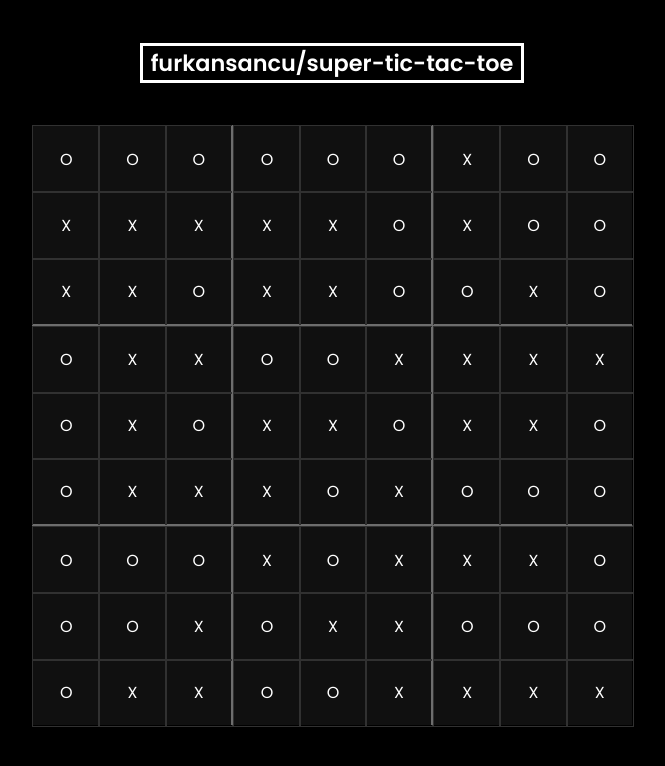
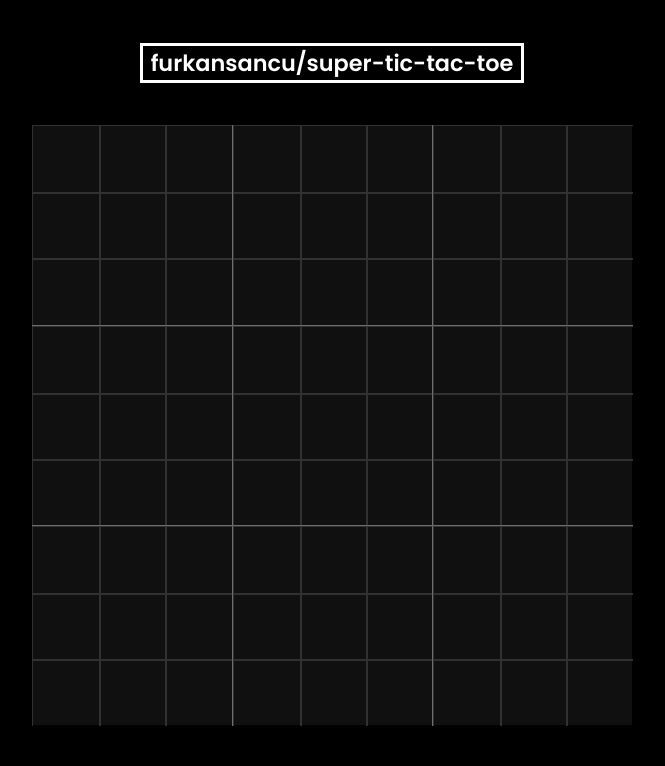
Before and after one commit to furkansancu/super-tic-tac-toe, a React (Create React App) app: page / in a window 1280 px wide. Shown: the top 766 px of the page, without its empty margins (308-973 px from the left). Built offline with nearby package versions, Linux system fonts and the light colour scheme.

Commit message:
added basic mechanics

```diff
--- a/src/components/Game/Game.module.scss
+++ b/src/components/Game/Game.module.scss
@@ -1,6 +1,23 @@
 .Game {
+    position: relative;
     aspect-ratio: 1/1;
     user-select: none;
-    display: grid;
     background-color: #101010;
+
+    &_TTTs {
+        display: grid;
+        width: 100%;
+        height: 100%;
+    }
+
+    &_Winner {
+        position: absolute;
+        left: 0;
+        top: 0;
+        display: flex;
+        justify-content: center;
+        align-items: center;
+        width: 100%;
+        height: 100%;
+    }
 }
--- a/src/components/Game/Game.tsx
+++ b/src/components/Game/Game.tsx
@@ -5,18 +5,55 @@ import styles from './Game.module.scss';
 import TTT from '../TTT/TTT';
 
 const tttCount = 9;
-const defaultGameState = new Array(tttCount).fill({active: true, winner: false, max: tttCount});
+let defaultGameState = new Array(tttCount).fill({}).map((x, i) => {
+  return {
+    index: i,
+    active: true,
+    winner: false,
+    max: tttCount,
+    tiles: new Array(tttCount).fill({value: null, active: true})
+  }
+});
 
 function Game() {
   const [gameStates, setGameStates] = useState(defaultGameState);
-  let games = gameStates.map((s, index) => <TTT index={index} a={s.active} w={s.winner} m={s.max} />);
+  const [winner, setWinner] = useState(false);
+  const [turn, setTurn] = useState(true);
+
+  const checkGame = () => {
+    const winningPosibilities = [
+        [1,2,3], [4,5,6], [7,8,9],
+        [1,4,7], [2,5,8], [3,6,9],
+        [1,5,9], [3,5,7],
+    ]
+
+    winningPosibilities.forEach(element => {
+      let values = element.map(i => gameStates[i - 1].winner);
+      if (values.includes(false)) return null;
+      if (arrayElementsEqual(values)) {
+        const newState = gameStates.map(value => {return {...value, active: false}});
+        setGameStates(newState);
+        setWinner(values[0]);
+      }
+    });
+  }
+
+  const arrayElementsEqual = (array: Array<any>) => new Set(array).size === 1;
+
+  let games = gameStates.map((x, i) => <TTT table={i} game={gameStates} setgame={setGameStates} turn={turn} setturn={setTurn} checkgame={checkGame} />);
 
   return (
-    <div className={styles.Game} style={{
-      gridTemplateColumns: `repeat(${Math.sqrt(tttCount)}, ${100 / Math.sqrt(tttCount)}%)`,
-      gridTemplateRows: `repeat(${Math.sqrt(tttCount)}, ${100 / Math.sqrt(tttCount)}%)`
+    <div className={styles.Game}>
+      <div className={styles.Game_TTTs} style={{
+        gridTemplateColumns: `repeat(${Math.sqrt(tttCount)}, ${100 / Math.sqrt(tttCount)}%)`,
+        gridTemplateRows: `repeat(${Math.sqrt(tttCount)}, ${100 / Math.sqrt(tttCount)}%)`,
+        opacity: winner === false ? 1 : 0.1
       }}>
-      {games}
+        {games}
+      </div>
+      <div className={styles.Game_Winner} style={{display: winner === false ? "none" : "flex"}}>
+        {winner} had won the game.
+      </div>
     </div>
   )
 }
--- a/src/components/TTT/TTT.module.scss
+++ b/src/components/TTT/TTT.module.scss
@@ -1,7 +1,30 @@
 .TTT {
-    display: grid;
+    position: relative;
     border: 1px solid #6d6d6d;
+    width: 100%;
+    height: 100%;
     resize: none;
+    overflow: hidden;
+
+    &_Tiles {
+        display: grid;
+        width: 100%;
+        height: 100%;
+        z-index: 10;
+    }
+
+    &_Winner {
+        position: absolute;
+        width: 100%;
+        height: 100%;
+        top: 0;
+        left: 0;
+        display: flex;
+        justify-content: center;
+        align-items: center;
+        font-size: 10em;
+        z-index: 20;
+    }
 }
 
 .noborderleft { border-left: none; }
--- a/src/components/TTT/TTT.tsx
+++ b/src/components/TTT/TTT.tsx
@@ -4,19 +4,36 @@ import TTTCell from '../TTTCell/TTTCell';
 function TTT (props: any) {
   let classnames = styles.TTT;
   const tileCount = 9;
-  let tiles = new Array(tileCount).fill({}).map((s, index) => <TTTCell i={index} m={s.max} a={props.a} />);
 
-  if (props.index % Math.sqrt(props.m) === 0) classnames += " " + styles.noborderleft;
-  if (props.index % Math.sqrt(props.m) === Math.sqrt(props.m) - 1) classnames += " " + styles.noborderright;
-  if (props.index < Math.sqrt(props.m)) classnames += " " + styles.nobordertop;
-  if (props.index >= props.m - Math.sqrt(props.m)) classnames += " " + styles.noborderbottom;
+  const winGame = (winner: string) => {
+    let newState = props.game;
+    newState[props.table].active = false;
+    newState[props.table].winner = winner;
+    props.setgame(newState);
+    props.checkgame();
+  }
+
+  let tiles = new Array(tileCount).fill({}).map((x, i) =>
+    <TTTCell table={props.table} index={i} game={props.game} setgame={props.setgame} turn={props.turn} setturn={props.setturn} wingame={winGame} />
+  );
+
+  if (props.table % Math.sqrt(props.game[props.table].max) === 0) classnames += " " + styles.noborderleft;
+  if (props.table % Math.sqrt(props.game[props.table].max) === Math.sqrt(props.game[props.table].max) - 1) classnames += " " + styles.noborderright;
+  if (props.table < Math.sqrt(props.game[props.table].max)) classnames += " " + styles.nobordertop;
+  if (props.table >= props.game[props.table].max - Math.sqrt(props.game[props.table].max)) classnames += " " + styles.noborderbottom;
 
   return (
-    <div className={classnames} style={{
+    <div className={classnames}>
+      <div className={styles.TTT_Winner} style={{display: props.game[props.table].winner === false ? "none" : "flex"}}>
+        {props.game[props.table].winner}
+      </div>
+      <div className={styles.TTT_Tiles} style={{
       gridTemplateColumns: `repeat(${Math.sqrt(tileCount)}, ${100 / Math.sqrt(tileCount)}%)`,
-      gridTemplateRows: `repeat(${Math.sqrt(tileCount)}, ${100 / Math.sqrt(tileCount)}%)`
+      gridTemplateRows: `repeat(${Math.sqrt(tileCount)}, ${100 / Math.sqrt(tileCount)}%)`,
+      opacity: props.game[props.table].winner === false ? 1 : 0.25
       }}>
-      {tiles}
+        {tiles}
+      </div>
     </div>
   )
 }
--- a/src/components/TTTCell/TTTCell.tsx
+++ b/src/components/TTTCell/TTTCell.tsx
@@ -3,14 +3,44 @@ import styles from './TTTCell.module.scss';
 function TTTCell(props: any) {
     let classnames = styles.TTTCell;
 
+    const clickHandler = () => {
+        if (!props.game[props.table].active) return null;
+        if (!props.game[props.table].tiles[props.index].active) return null;
+
+        let newState = props.game;
+        newState[props.table].tiles[props.index] = {value: props.turn ? "X" : "0", active: false};
+        props.setgame(newState);
+        props.setturn(!props.turn);
+        checkGame();
+    }
+
+    const checkGame = () => {
+        const winningPosibilities = [
+            [1,2,3], [4,5,6], [7,8,9],
+            [1,4,7], [2,5,8], [3,6,9],
+            [1,5,9], [3,5,7],
+        ]
+        winningPosibilities.forEach(element => {
+            let values = element.map(i => props.game[props.table].tiles[i - 1]);
+            values = values.map(i => i.value);
+            if (values.includes(null)) return null;
+            if (arrayElementsEqual(values)) {
+                props.wingame(values[0]);
+            }
+        });
+    }
+
+    const arrayElementsEqual = (array: Array<any>) => new Set(array).size === 1;
+
     return (
         <div
             className={classnames}
             style={{
-                cursor: props.a ? "pointer" : "inherit"
+                cursor: props.game[props.table].active ? "pointer" : "inherit"
             }}
+            onClick={clickHandler}
             >
-            {Math.round(Math.random()) ? "O" : "X"}
+            {props.game[props.table].tiles[props.index].value}
         </div>
     )
 }
```
